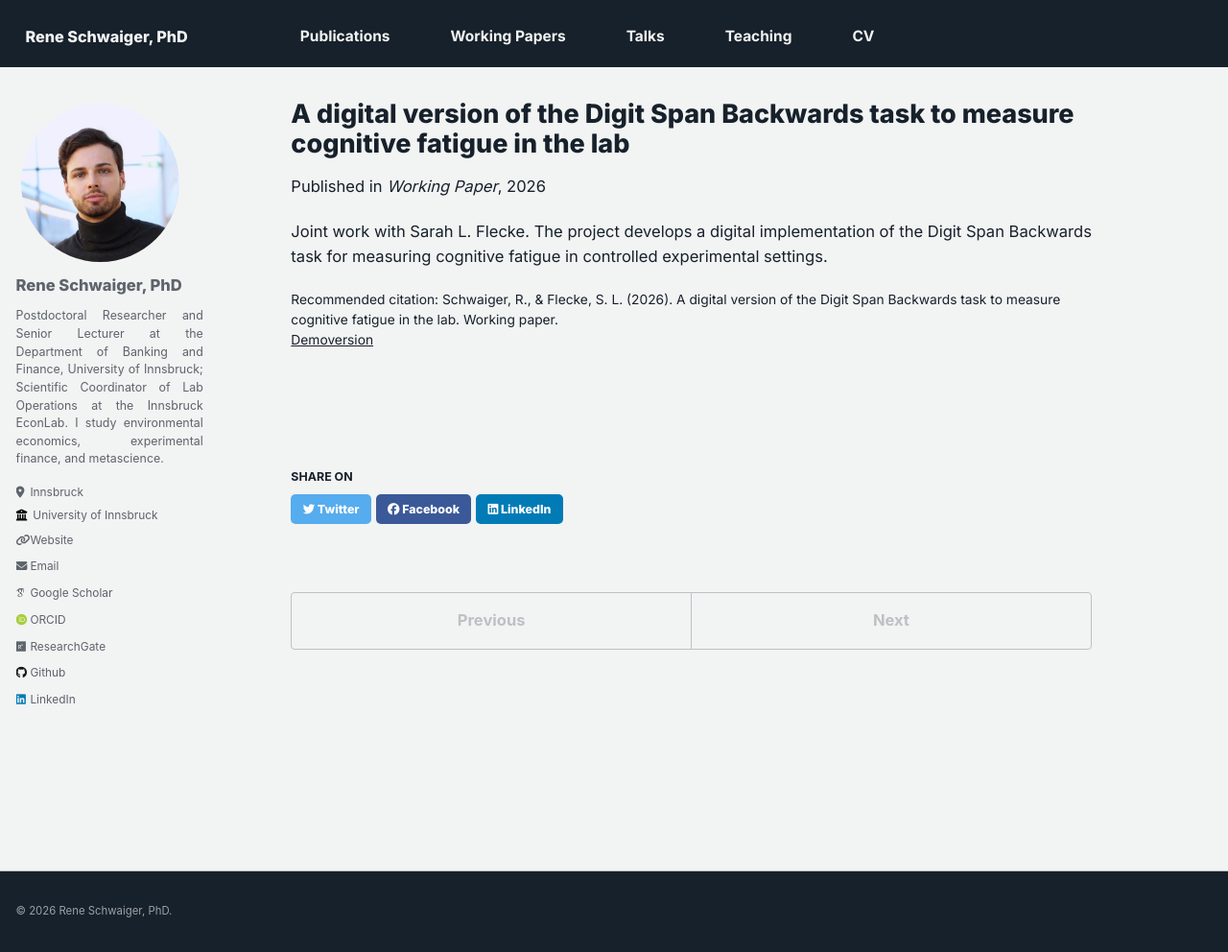
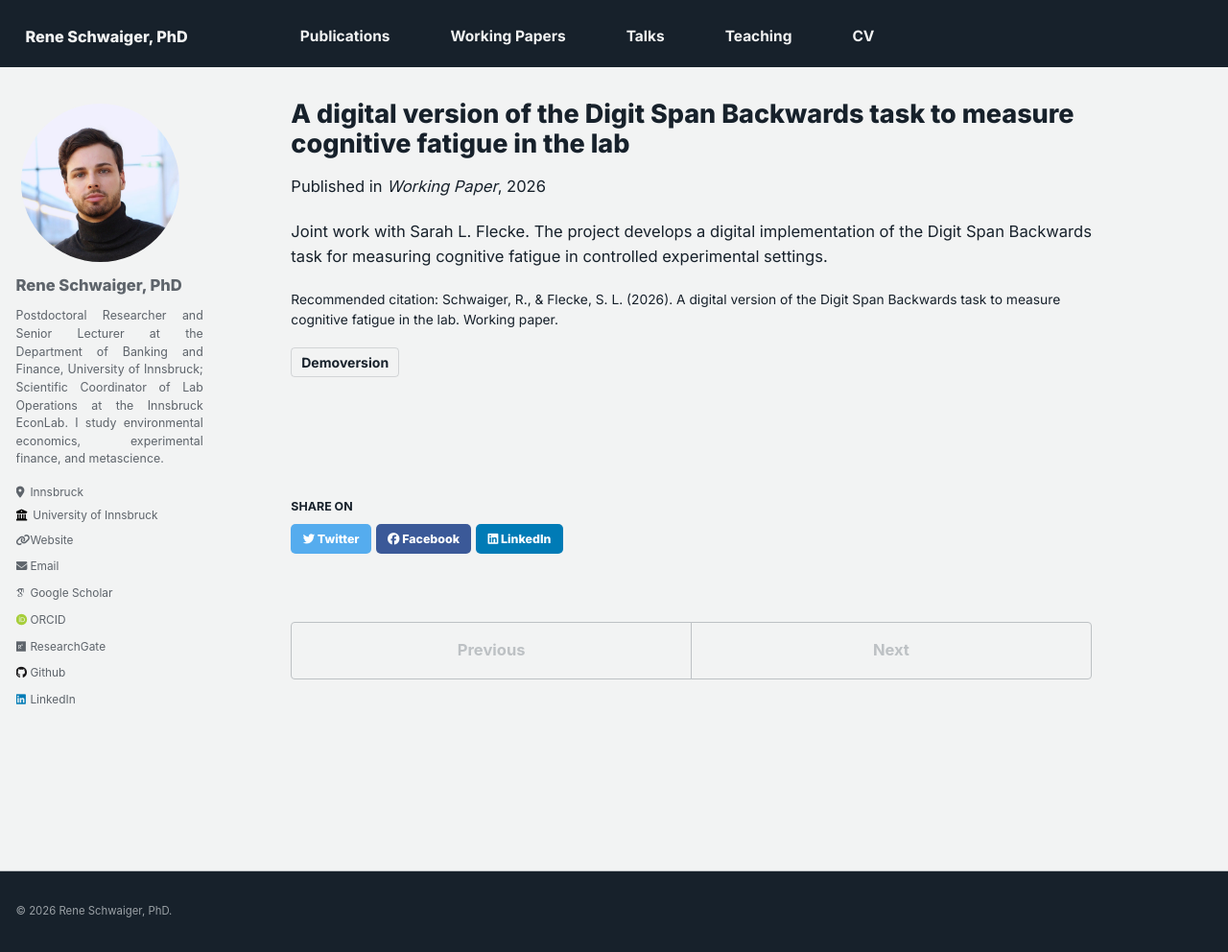
Before and after one commit to Rene1208/website, a Jekyll site: the page built from _publications/2026_DSB_Task.md, in a window 1280 px wide and 992 px high. Shown: the whole window at 96% size. Built offline with Jekyll 4.4.1, drawn with Linux system fonts in a browser that asks for light colours; some web fonts are replaced.

Commit message:
update page Codex

```diff
--- a/_layouts/single.html
+++ b/_layouts/single.html
@@ -48,26 +48,25 @@ layout: default
         {{ content }}
 
         {% assign paper_label = page.paperlabel | default: "Download Paper" %}
-        {% capture media_links %}
-          {% if page.media_links %}
-            <br />
-            {% for media in page.media_links %}<a href="{{ media.url }}">{{ media.label }}</a>{% unless forloop.last %} | {% endunless %}{% endfor %}
-          {% endif %}
-        {% endcapture %}
+        {% assign has_download_links = false %}
+        {% if page.paperurl or page.slidesurl or page.media_links %}
+          {% assign has_download_links = true %}
+        {% endif %}
         {% if page.citation and page.paperurl and page.slidesurl %}
-          <p style="font-size: smaller">Recommended citation: {{ page.citation }}<br /><a href="{{ page.paperurl }}">{{ paper_label }}</a> | <a href="{{ page.slidesurl }}">Download Slides</a>{{ media_links }}</p>
+          <p style="font-size: smaller">Recommended citation: {{ page.citation }}</p>
         {% elsif page.citation and page.paperurl %}
-          <p style="font-size: smaller">Recommended citation: {{ page.citation }}<br /><a href="{{ page.paperurl }}">{{ paper_label }}</a>{{ media_links }}</p>
+          <p style="font-size: smaller">Recommended citation: {{ page.citation }}</p>
         {% elsif page.citation and page.slidesurl %}
-          <p style="font-size: smaller">Recommended citation: {{ page.citation }}<br /><a href="{{ page.slidesurl }}">Download Slides</a>{{ media_links }}</p>
+          <p style="font-size: smaller">Recommended citation: {{ page.citation }}</p>
         {% elsif page.citation %}
-          <p style="font-size: smaller">Recommended citation: {{ page.citation }}{{ media_links }}</p>
-        {% elsif page.paperurl %}
-          <p style="font-size: smaller"><a href="{{ page.paperurl }}">{{ paper_label }}</a>{{ media_links }}</p>
-        {% elsif page.slidesurl %}
-          <p style="font-size: smaller"><a href="{{ page.slidesurl }}">Download Slides</a>{{ media_links }}</p>
-        {% elsif page.media_links %}
-          <p style="font-size: smaller">{% for media in page.media_links %}<a href="{{ media.url }}">{{ media.label }}</a>{% unless forloop.last %} | {% endunless %}{% endfor %}</p>
+          <p style="font-size: smaller">Recommended citation: {{ page.citation }}</p>
+        {% endif %}
+        {% if has_download_links %}
+          <p class="publication-links">
+            {% if page.paperurl %}<a href="{{ page.paperurl }}">{{ paper_label }}</a>{% endif %}
+            {% if page.slidesurl %}<a href="{{ page.slidesurl }}">Download Slides</a>{% endif %}
+            {% if page.media_links %}{% for media in page.media_links %}<a href="{{ media.url }}">{{ media.label }}</a>{% endfor %}{% endif %}
+          </p>
         {% endif %}
 
         {% if page.link %}<div><a href="{{ page.link }}" class="btn">{{ site.data.ui-text[site.locale].ext_link_label | default: "Direct Link" }}</a></div>{% endif %}
--- a/_sass/custom.scss
+++ b/_sass/custom.scss
@@ -274,6 +274,36 @@ a:hover {
   opacity: 0.78;
 }
 
+.publication-links {
+  display: flex;
+  flex-wrap: wrap;
+  gap: 0.4rem;
+  margin-top: 0.75rem;
+  margin-bottom: 0;
+}
+
+.publication-links a {
+  display: inline-flex;
+  align-items: center;
+  min-height: 1.7rem;
+  padding: 0.25rem 0.55rem;
+  background: transparent;
+  border: 1px solid var(--line);
+  border-radius: 4px;
+  color: var(--ink);
+  font-family: var(--font-display);
+  font-size: 0.78rem;
+  font-weight: 680;
+  line-height: 1.1;
+  text-decoration: none;
+}
+
+.publication-links a:hover {
+  border-color: var(--accent);
+  color: var(--ink);
+  opacity: 0.82;
+}
+
 .page__meta {
   color: var(--muted);
   font-size: 0.86rem;
```
Also changed, not shown: _includes/archive-single.html (+15 -16 lines).
